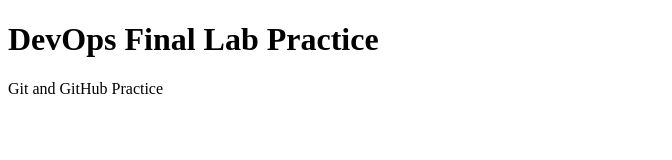
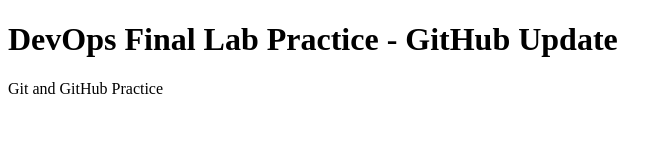
Before and after one commit to Azkuu123/devops-practice, a plain HTML site: page index.html in a window 1280 px wide. Shown: the whole page, without its empty margins (0-672 px from the left). Drawn offline with Linux system fonts and the light colour scheme.

Commit message:
Update index.html

```diff
--- a/index.html
+++ b/index.html
@@ -4,7 +4,7 @@
     <title>DevOps Practice</title>
 </head>
 <body>
-    <h1>DevOps Final Lab Practice</h1>
+    <h1>DevOps Final Lab Practice - GitHub Update</h1>
     <p>Git and GitHub Practice</p>
 </body>
 </html>
```
